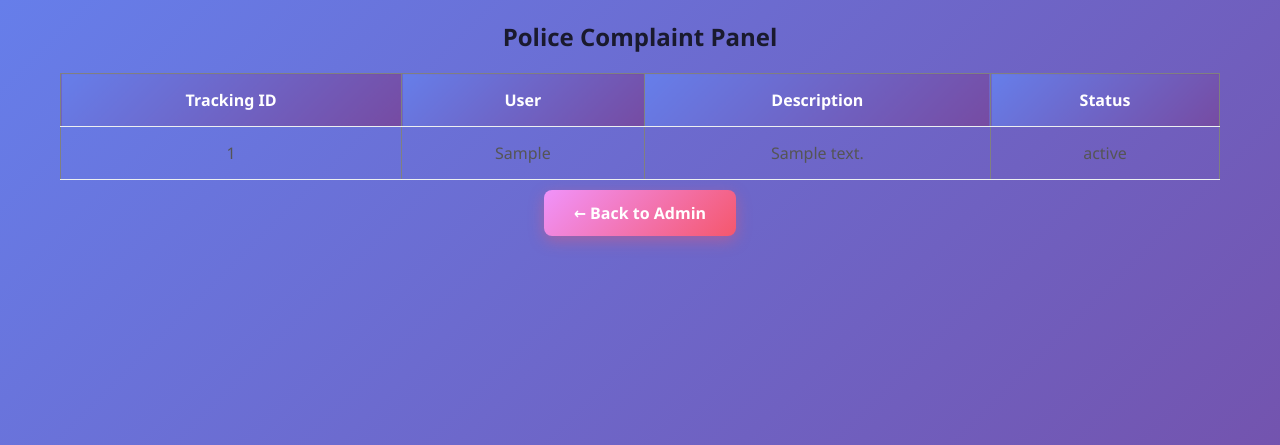
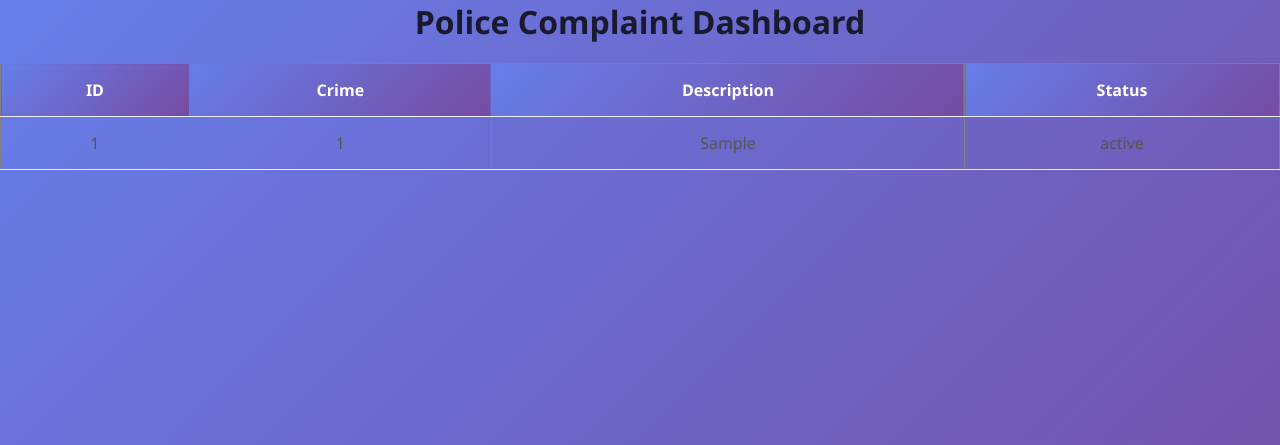
Before and after one commit to praveeshb/cybercrime-project, a Flask app: page /police_dashboard in a window 1280 px wide. Shown: the top 445 px of the page. Run offline with Flask 3, Linux system fonts and the light colour scheme; tables that the repository leaves empty hold one stand-in row (values such as "Sample post").

Commit message:
pro version update

```diff
--- a/templates/index.html
+++ b/templates/index.html
@@ -17,6 +17,9 @@
 <a href="/register" class="btn btn-primary">👤 User Register</a>
 <a href="/login" class="btn btn-primary">🔑 User Login</a>
 <a href="/admin" class="btn btn-danger">👨‍💼 Admin Login</a>
+<a href="/police_dashboard">
+<button>Police Dashboard</button>
+</a>
 </div>
 </div>
 </body>
--- a/templates/police_dashboard.html
+++ b/templates/police_dashboard.html
@@ -1,19 +1,20 @@
 <!DOCTYPE html>
 <html>
+
 <head>
-<meta charset="utf-8">
-<meta name="viewport" content="width=device-width, initial-scale=1">
 <title>Police Dashboard</title>
 <link rel="stylesheet" href="/static/style.css">
 </head>
+
 <body>
-<div class="container">
-<h2>Police Complaint Panel</h2>
+
+<h1>Police Complaint Dashboard</h1>
 
 <table border="1">
+
 <tr>
-<th>Tracking ID</th>
-<th>User</th>
+<th>ID</th>
+<th>Crime</th>
 <th>Description</th>
 <th>Status</th>
 </tr>
@@ -21,16 +22,16 @@
 {% for c in complaints %}
 
 <tr>
+<td>{{c[0]}}</td>
 <td>{{c[1]}}</td>
 <td>{{c[2]}}</td>
-<td>{{c[3]}}</td>
 <td>{{c[4]}}</td>
 </tr>
 
 {% endfor %}
 
 </table>
-<a href="/admin" class="btn btn-secondary">← Back to Admin</a>
-</div>
+
 </body>
+
 </html>
```
Also changed, not shown: database.db.
